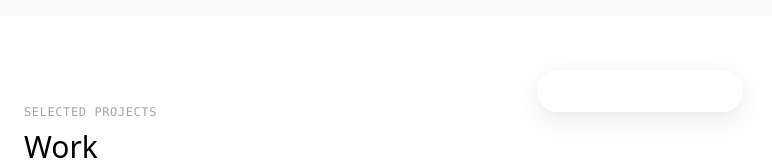
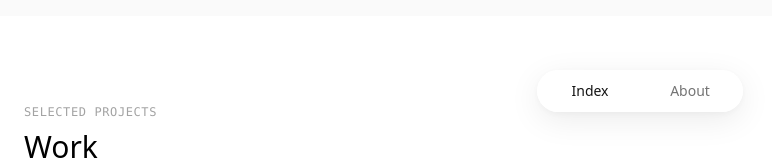
Before and after one commit to evanyudis/evanyudis-portfolio, a Next.js app: page / in a window 1280 px wide. Shown: the part 664-826 px from the top of the page, without its empty margins (0-772 px from the left). Built offline with nearby package versions, Linux system fonts and the light colour scheme; no server answers; the database is empty.

Commit message:
fix: navbar text visible with dark text + active bg, option A

```diff
--- a/src/components/FloatingNav.tsx
+++ b/src/components/FloatingNav.tsx
@@ -13,7 +13,7 @@ export function FloatingNav() {
         style={{
           backdropFilter: 'blur(24px)',
           WebkitBackdropFilter: 'blur(24px)',
-          backgroundColor: 'rgba(255, 255, 255, 0.20)',
+          backgroundColor: 'rgba(255, 255, 255, 0.30)',
           border: '1px solid rgba(255, 255, 255, 0.30)',
           boxShadow: `
             inset 0 1px 0 rgba(255, 255, 255, 0.60),
@@ -31,7 +31,10 @@ export function FloatingNav() {
           <Link
             href="/"
             className="w-[96px] text-center px-3 py-1.5 text-sm font-normal no-underline rounded-full transition-all duration-150 hover:bg-white/10 active:scale-95"
-            style={{ color: pathname === '/' ? 'rgba(255, 255, 255, 0.95)' : 'rgba(255, 255, 255, 0.60)' }}
+            style={{
+              color: pathname === '/' ? '#141414' : 'rgba(115, 115, 115, 1)',
+              backgroundColor: pathname === '/' ? 'rgba(255, 255, 255, 0.70)' : 'transparent',
+            }}
           >
             Index
           </Link>
@@ -40,7 +43,10 @@ export function FloatingNav() {
           <Link
             href="/about"
             className="w-[96px] text-center px-3 py-1.5 text-sm font-normal no-underline rounded-full transition-all duration-150 hover:bg-white/10 active:scale-95"
-            style={{ color: pathname === '/about' ? 'rgba(255, 255, 255, 0.95)' : 'rgba(255, 255, 255, 0.60)' }}
+            style={{
+              color: pathname === '/about' ? '#141414' : 'rgba(115, 115, 115, 1)',
+              backgroundColor: pathname === '/about' ? 'rgba(255, 255, 255, 0.70)' : 'transparent',
+            }}
           >
             About
           </Link>
```
